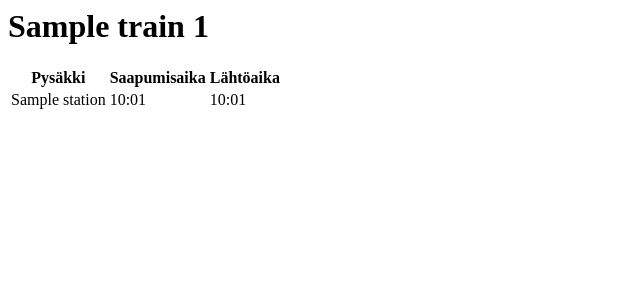
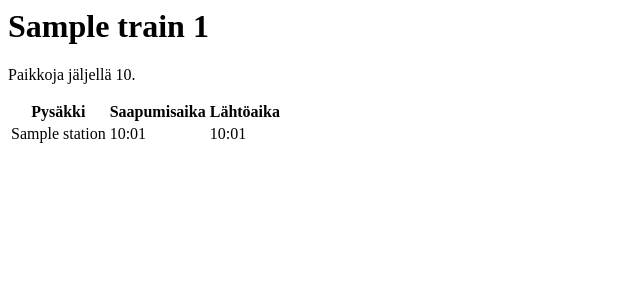
Before and after one commit to sjlehtin/minivr, a Django app: template devsite/templates/service_detail.html in a window 1280 px wide. Shown: the top 300 px of the page, without its empty margins (0-640 px from the left). Run offline with Django 3.2, Linux system fonts and the light colour scheme; the template is opened without the code that fills it: values named after a table or form of the project are taken from there, others are empty; tables that the repository leaves empty hold one stand-in row (Sample ...).

Commit message:
Added info about free seats.

```diff
--- a/devsite/templates/service_detail.html
+++ b/devsite/templates/service_detail.html
@@ -1,5 +1,7 @@
 {% load minivr_time %}
 <h1>{{ service }}</h1>
+<p>Paikkoja jäljellä {{ service.free_seats }}.
+</p>
 <table>
     <thead>
     <tr>
```
